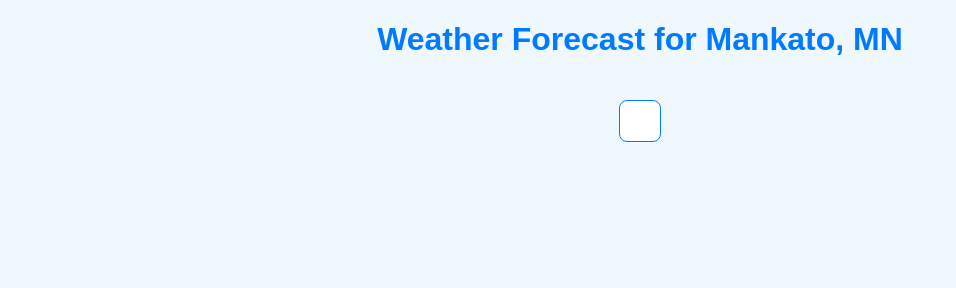
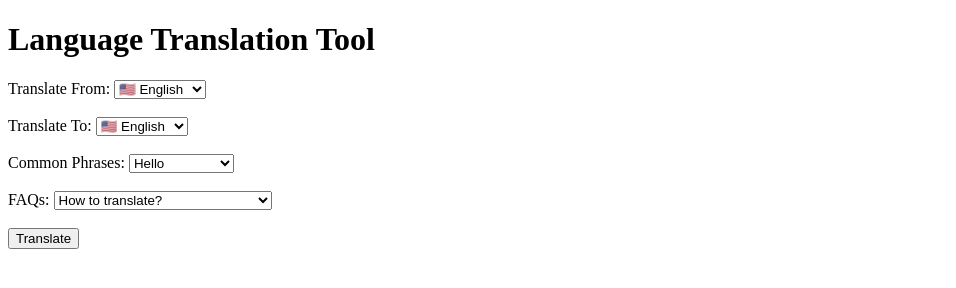
Before and after one commit to SHORETALENT/weather-tomorrow, a plain HTML site: page index.html in a window 1280 px wide. Shown: the whole page, without its empty margins (0-956 px from the left). Drawn offline with Linux system fonts and the light colour scheme.

Commit message:
Update index.html
language experiment

```diff
--- a/index.html
+++ b/index.html
@@ -3,83 +3,67 @@
 <head>
     <meta charset="UTF-8">
     <meta name="viewport" content="width=device-width, initial-scale=1.0">
-    <title>Weather Forecast for Mankato, MN</title>
-    <style>
-        body {
-            font-family: Arial, sans-serif;
-            background-color: #f0f8ff;
-            color: #333;
-            text-align: center;
-        }
-        h1 {
-            color: #007bff;
-        }
-        .forecast {
-            margin-top: 20px;
-            padding: 20px;
-            border: 1px solid #007bff;
-            border-radius: 8px;
-            background-color: #ffffff;
-            display: inline-block;
-        }
-        .icon {
-            width: 50px;
-            height: 50px;
-        }
-    </style>
+    <title>Language Translation Dropdowns</title>
 </head>
 <body>
-    <h1>Weather Forecast for Mankato, MN</h1>
-    <div class="forecast" id="forecast"></div>
 
-    <script>
-        const apiKey = 'bDzDfu2CvUSFxxZFIPk8o9Z3c28u6Y9M';
-        const location = '42.3478,-71.0466'; // Coordinates for Mankato, MN
+<h1>Language Translation Tool</h1>
 
-        async function getWeather() {
-            try {
-                const response = await fetch(`https://api.tomorrow.io/v4/weather/forecast?location=${location}&apikey=${apiKey}&fields=temperature,weatherCode`);
-                const data = await response.json();
-                displayWeather(data);
-            } catch (error) {
-                console.error('Error fetching weather data:', error);
-            }
-        }
+<form>
+    <!-- First Dropdown: Select Language -->
+    <label for="from-language">Translate From:</label>
+    <select id="from-language">
+        <option value="en">🇺🇸 English</option>
+        <option value="es">🇪🇸 Spanish</option>
+        <option value="fr">🇫🇷 French</option>
+        <option value="de">🇩🇪 German</option>
+        <option value="zh">🇨🇳 Chinese</option>
+        <!-- Add more languages as needed -->
+    </select>
 
-        function displayWeather(data) {
-            const forecastDiv = document.getElementById('forecast');
-            forecastDiv.innerHTML = ''; // Clear previous content
+    <br><br>
 
-            const weatherData = data.data;
-            weatherData.forEach((item) => {
-                const temperature = item.temperature;
-                const weatherCode = item.weatherCode;
+    <!-- Second Dropdown: Select Language to Translate To -->
+    <label for="to-language">Translate To:</label>
+    <select id="to-language">
+        <option value="en">🇺🇸 English</option>
+        <option value="es">🇪🇸 Spanish</option>
+        <option value="fr">🇫🇷 French</option>
+        <option value="de">🇩🇪 German</option>
+        <option value="zh">🇨🇳 Chinese</option>
+        <!-- Add more languages as needed -->
+    </select>
 
-                // Map weather codes to icons
-                const weatherIcon = getWeatherIcon(weatherCode);
+    <br><br>
 
-                forecastDiv.innerHTML += `
-                    <div>
-                        <img src="${weatherIcon}" alt="Weather icon" class="icon">
-                        <p>Temperature: ${temperature}°F</p>
-                    </div>
-                `;
-            });
-        }
+    <!-- Third Dropdown: Common Phrases -->
+    <label for="common-phrases">Common Phrases:</label>
+    <select id="common-phrases">
+        <option value="hello">Hello</option>
+        <option value="thank_you">Thank you</option>
+        <option value="how_are_you">How are you?</option>
+        <option value="goodbye">Goodbye</option>
+        <option value="please">Please</option>
+        <!-- Add more phrases as needed -->
+    </select>
 
-        function getWeatherIcon(code) {
-            // Simple mapping of weather codes to icons
-            const icons = {
-                'clear-day': 'https://example.com/icons/clear-day.png',
-                'clear-night': 'https://example.com/icons/clear-night.png',
-                'rain': 'https://example.com/icons/rain.png',
-                'snow': 'https://example.com/icons/snow.png',
-                // Add more mappings as needed
-            };
-            return icons[code] || 'https://example.com/icons/default.png'; // Default icon
-        }
+    <br><br>
 
-        getWeather();
-    </script>
+    <!-- Fourth Dropdown: FAQs -->
+    <label for="faqs">FAQs:</label>
+    <select id="faqs">
+        <option value="how_to_translate">How to translate?</option>
+        <option value="language_support">Which languages are supported?</option>
+        <option value="accuracy">How accurate is the translation?</option>
+        <option value="contact_support">How to contact support?</option>
+        <option value="app_availability">Is there a mobile app?</option>
+        <!-- Add more FAQs as needed -->
+    </select>
+
+    <br><br>
+
+    <button type="submit">Translate</button>
+</form>
+
 </body>
 </html>
```
